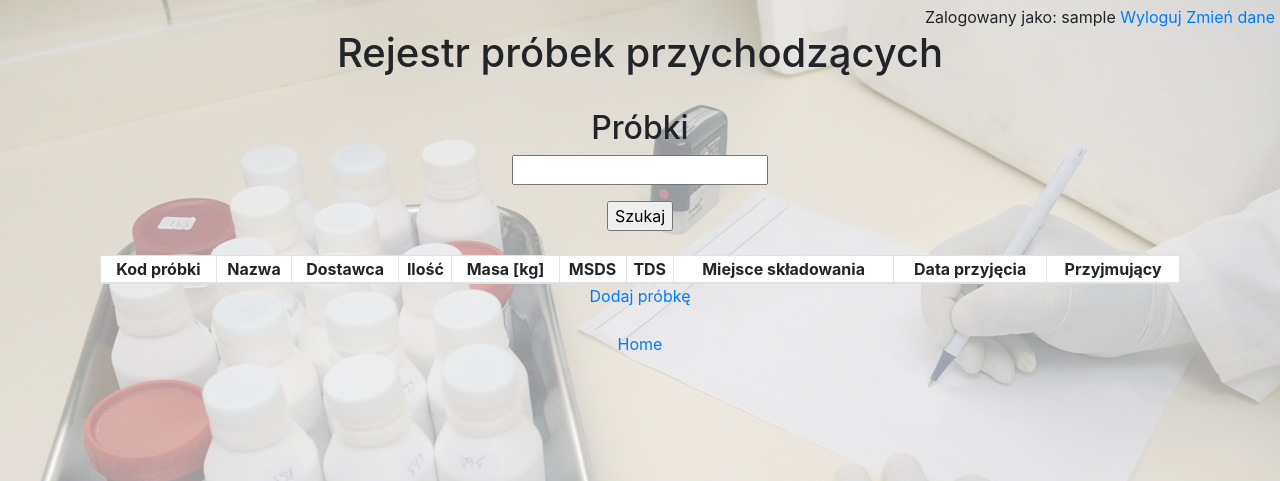
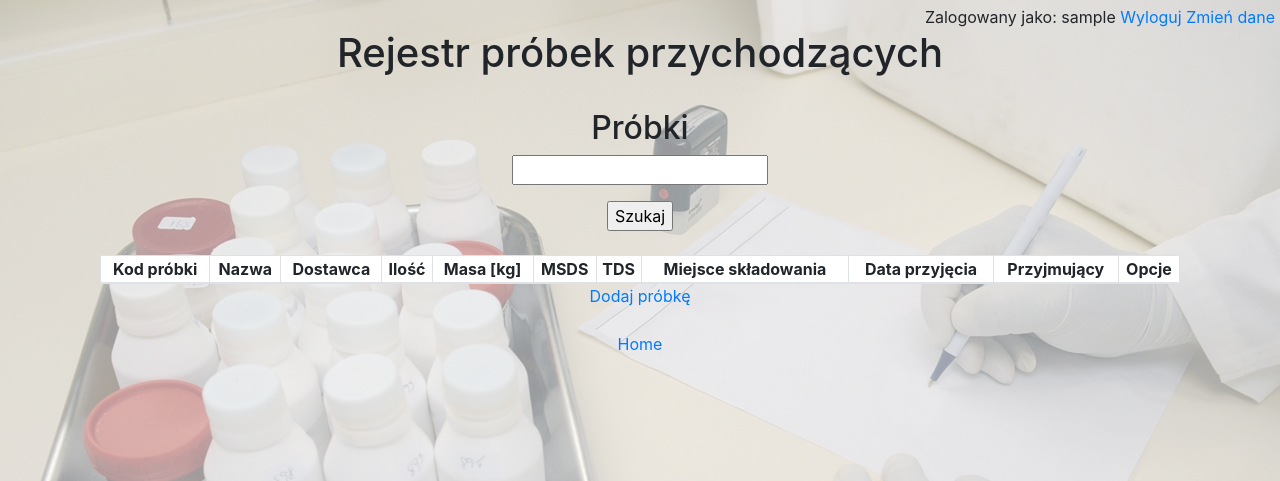
Before and after one commit to BartoszZiolkowski/testDeployment, a Django app: page /samples_list/ in a window 1280 px wide. Shown: the top 481 px of the page. Run offline with Django 3.2, Linux system fonts and the light colour scheme; the visitor is signed in with stand-in values (Sample User, id 1); data that the repository does not hold is empty; some libraries are stand-ins or nearby versions.

Commit message:
Update samples_list.html

```diff
--- a/inventory/templates/samples_list.html
+++ b/inventory/templates/samples_list.html
@@ -34,6 +34,9 @@
                 <th>Data przyjęcia</th>
                 <th>Przyjmujący</th>
 
+                <th>Opcje</th>
+
+
 
             </tr>
 
@@ -56,7 +59,6 @@
                     <td>{{sample.user}}</td>
 
 
-
                     <td><a href="/delete_sample/{{sample.id}}">Usuń próbkę</a></td>
                 </tr>
                 {% endfor %}
```
